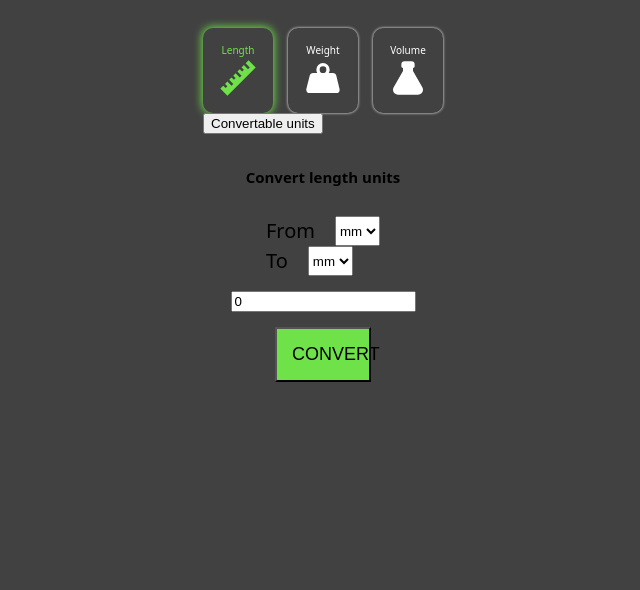
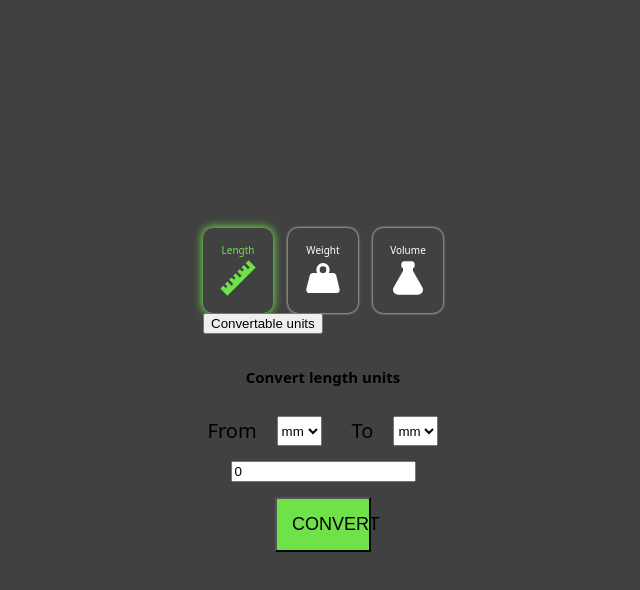
Before and after one commit to tamaskovacs0408/unit-converter, a React (Vite) app: page / in a window 1280 px wide. Shown: the top 590 px of the page, without its empty margins (317-957 px from the left). Built offline with nearby package versions, Linux system fonts and the light colour scheme.

Commit message:
small styling adjustments

```diff
--- a/src/App.scss
+++ b/src/App.scss
@@ -7,14 +7,3 @@
   margin: 0 auto;
   padding: 2rem;
 }
-
-h1 {
-  text-align: center;
-  text-transform: uppercase;
-  font-size: 5rem;
-  letter-spacing: .1rem;
-
-  @media (max-width: 768px) {
-    font-size: 4rem;
-  }
-}
--- a/src/components/ConverterForm.module.scss
+++ b/src/components/ConverterForm.module.scss
@@ -7,6 +7,13 @@
   align-items: center;
   gap: 1.5rem;
   margin: 2rem auto;
+
+  .form-header {
+    display: flex;
+    justify-content: space-between;
+    align-items: center;
+    gap: 3rem;
+  }
 }
 
 .convert-button {
--- a/src/index.scss
+++ b/src/index.scss
@@ -21,4 +21,11 @@ body {
     overflow: hidden;
     background: #000000be;
     font-family: system-ui, -apple-system, BlinkMacSystemFont, 'Segoe UI', Roboto, Oxygen, Ubuntu, Cantarell, 'Open Sans', 'Helvetica Neue', sans-serif;
+    width: 100svw;
+    height: 100svh;
+    display: flex;
+    justify-content: center;
+    align-items: center;
+    margin: 0;
+    padding: 0;
 }
```
